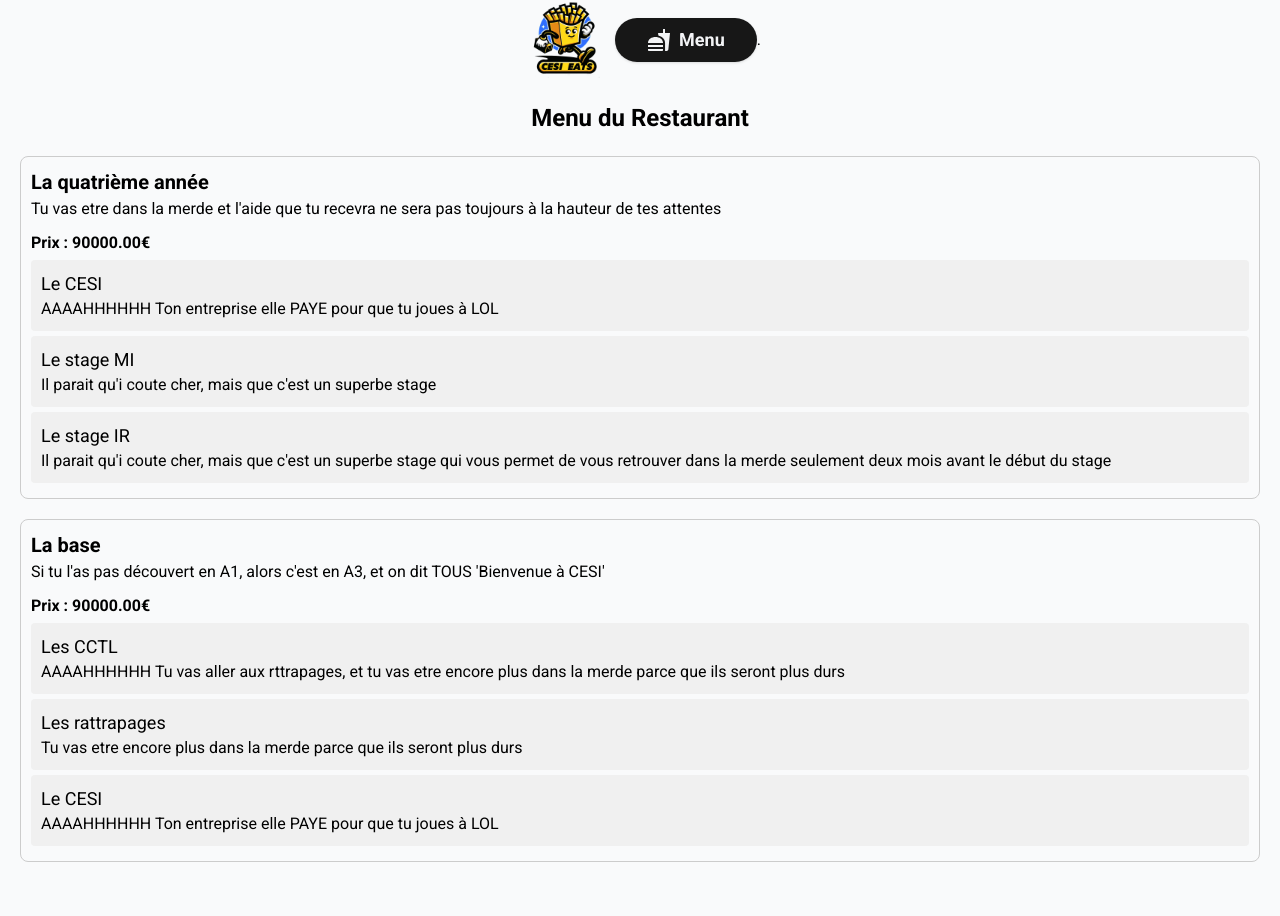
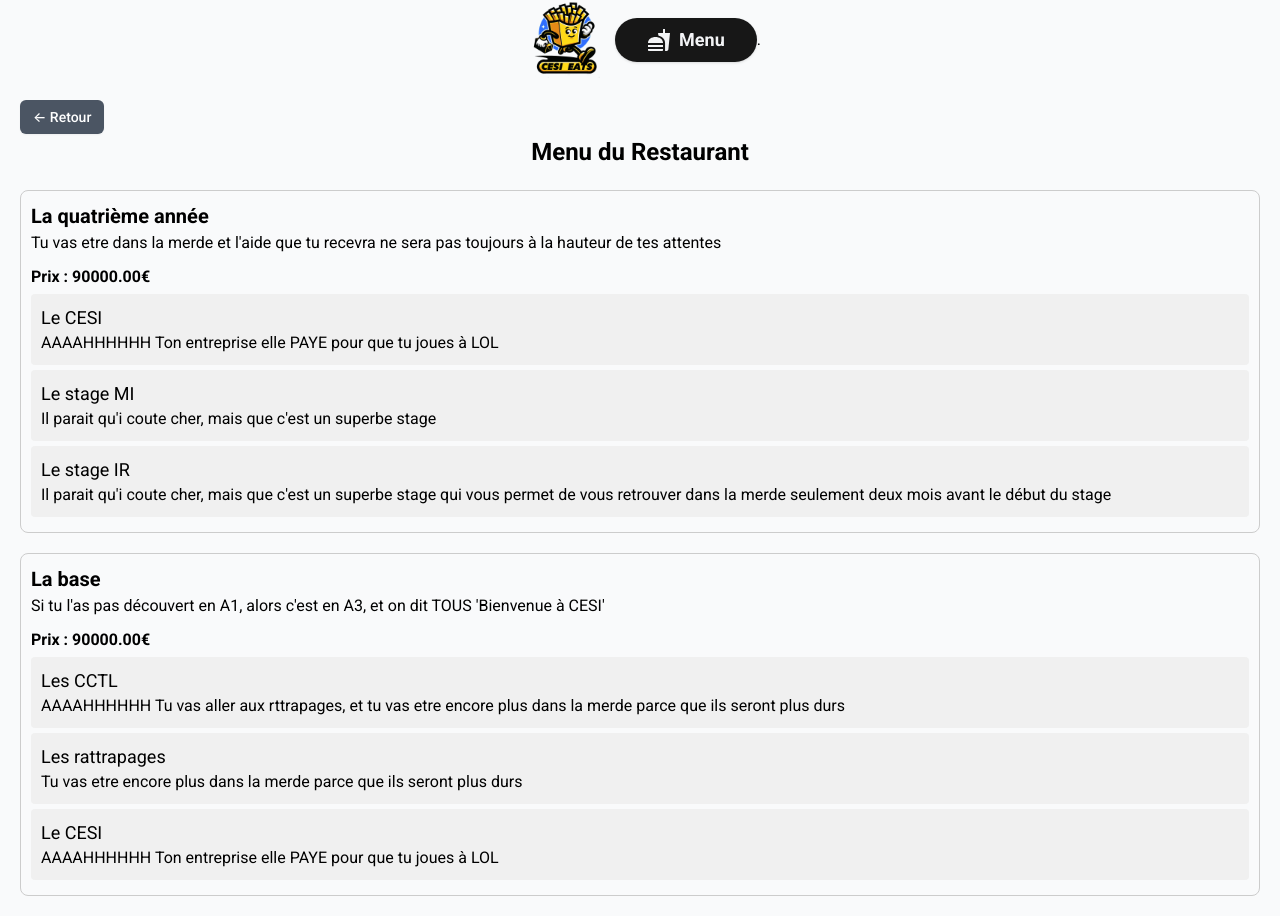
Before and after one commit to Virgile-Nico/CESI-eats, a React (Create React App) app in the folder Front-END/userinterface/: page /menu in a window 1280 px wide. Before the commit the page ends 882 px from the top, so only its background shows below. Built offline with nearby package versions, Linux system fonts and the light colour scheme.

Commit message:
bouton return

```diff
--- a/Front-END/userinterface/src/pages/DetailedOrder.js
+++ b/Front-END/userinterface/src/pages/DetailedOrder.js
@@ -1,10 +1,10 @@
-// DetailedOrder.js
 import React, { useState, useEffect } from 'react';
-import { useParams } from 'react-router-dom';
+import { useParams, useNavigate } from 'react-router-dom';
 import ordersData from './CESI_eats.orders.json'; // Assurez-vous que le chemin est correct
 import HeaderDesktop from '../components/HeaderDesktop'; // Assurez-vous que le chemin est correct
 
 const DetailedOrder = () => {
+  const navigate = useNavigate();
   const { id } = useParams();
   const [order, setOrder] = useState(null);
 
@@ -21,11 +21,16 @@ const DetailedOrder = () => {
     return <div>Chargement...</div>;
   }
 
-  // Utilisez les classes CSS existantes ou celles de TailwindCSS pour le styling, selon votre setup
   return (
     <>
       <HeaderDesktop />
       <div className="max-w-2xl mx-auto my-8 p-6 bg-white rounded shadow">
+        {/* Bouton de retour */}
+        <div className="flex justify-start mb-4">
+          <button onClick={() => navigate('/home')} className="inline-flex items-center px-3 py-2 border border-transparent text-sm leading-4 font-medium rounded-md shadow-sm text-white bg-gray-600 hover:bg-gray-700 focus:outline-none focus:ring-2 focus:ring-offset-2 focus:ring-gray-500">
+            ← Retour
+          </button>
+        </div>
         <h1 className="text-2xl font-bold text-center mb-4">Commande n°{order.ID}</h1>
         <p className="text-lg"><strong>Client :</strong> {order.nom_client}</p>
         <p className="text-md text-gray-700"><strong>Status :</strong> {order.Status}</p>
--- a/Front-END/userinterface/src/pages/Menu.js
+++ b/Front-END/userinterface/src/pages/Menu.js
@@ -1,12 +1,17 @@
 import React from 'react';
 import menuData from './CESI_eats.menu.json';
 import HeaderDesktop from '../components/HeaderDesktop';
+import {useNavigate} from "react-router-dom";
+const Menu = () => {
+    const navigate = useNavigate();
 
-const Menu = () => {
     return (
         <>
             <HeaderDesktop />
             <div className="menu-container" style={{ margin: '20px' }}>
+          <button onClick={() => navigate('/home')} className="inline-flex items-center px-3 py-2 border border-transparent text-sm leading-4 font-medium rounded-md shadow-sm text-white bg-gray-600 hover:bg-gray-700 focus:outline-none focus:ring-2 focus:ring-offset-2 focus:ring-gray-500">
+            ← Retour
+          </button>
                 <h1 style={{ textAlign: 'center', fontSize: '24px', fontWeight: 'bold', marginBottom: '20px' }}>Menu du Restaurant</h1>
                 {menuData.map((menu) => (
                     <div key={menu._id} className="menu-item" style={{ marginBottom: '20px', padding: '10px', border: '1px solid #ccc', borderRadius: '8px' }}>
```
